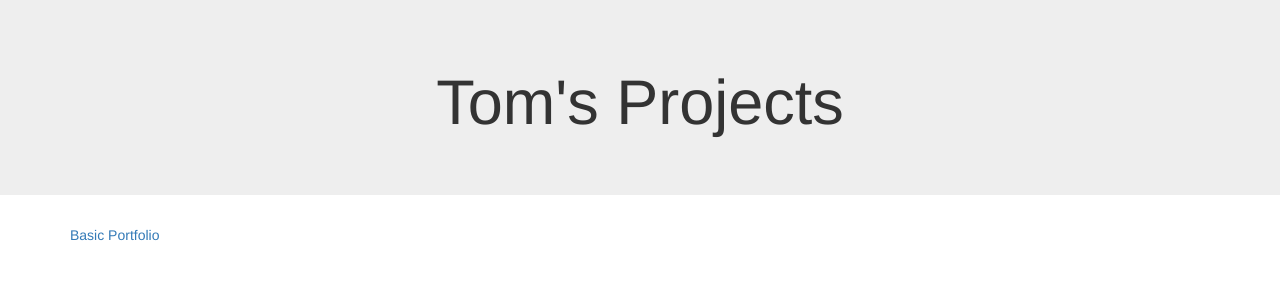
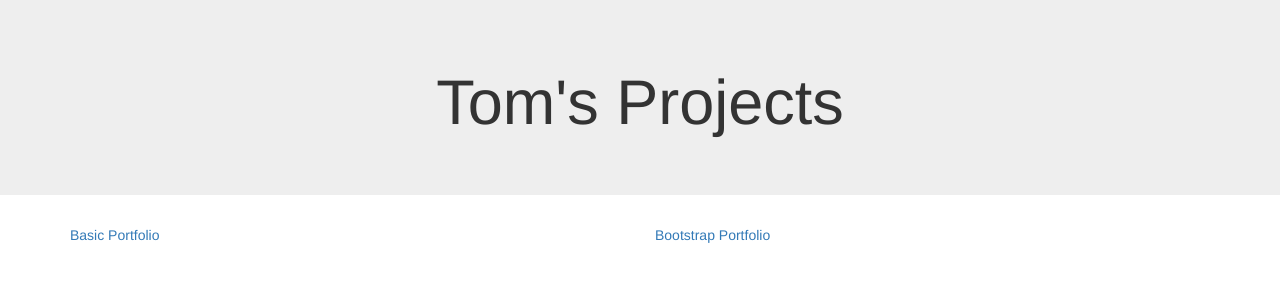
Before and after one commit to tsdcanavan/tsdcanavan.github.io, a plain HTML site: page index.html in a window 1280 px wide. Drawn offline with nearby package versions, Linux system fonts and the light colour scheme.

Commit message:
loading up links

```diff
--- a/index.html
+++ b/index.html
@@ -17,6 +17,9 @@
 			<div class="col-md-6">
 				<a href="./Basic-Portfolio/index.html">Basic Portfolio</a>
 			</div>
+			<div class="col-md-6">
+				<a href="./Bootstrap-Portfolio/index.html">Bootstrap Portfolio</a>
+			</div>
 		</div>
 	</div>
 </body>
```
